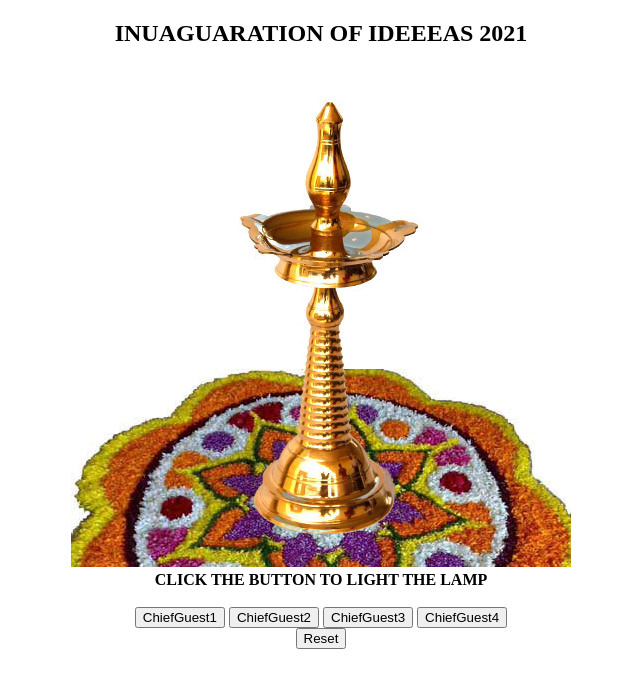
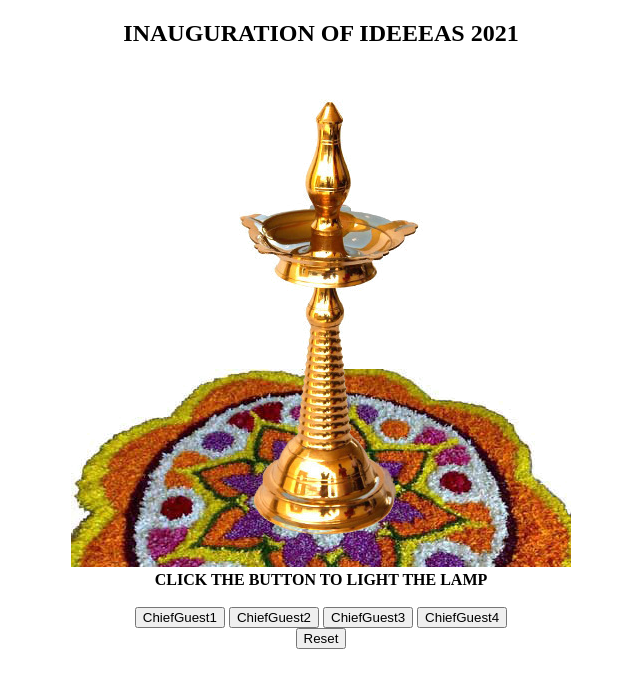
Before and after one commit to pnarun/ideeeas_inuaguaration_2021, a plain HTML site: page index.html in a window 1280 px wide. Shown: the whole page, without its empty margins (319-959 px from the left). Drawn offline with Linux system fonts and the light colour scheme.

Commit message:
Update 1

```diff
--- a/index.html
+++ b/index.html
@@ -10,7 +10,7 @@ i1.src=x;
 </head>
 <body>
 <center>
-<h2>INUAGUARATION OF IDEEEAS 2021</h2>
+<h2>INAUGURATION OF IDEEEAS 2021</h2>
 <img id="i1" src="l1.png"  /><br>
 <b>CLICK THE BUTTON TO LIGHT THE LAMP</b><br><br>
 <input type="button" value="ChiefGuest1" onclick="chgimg('l2.png')" />
```
